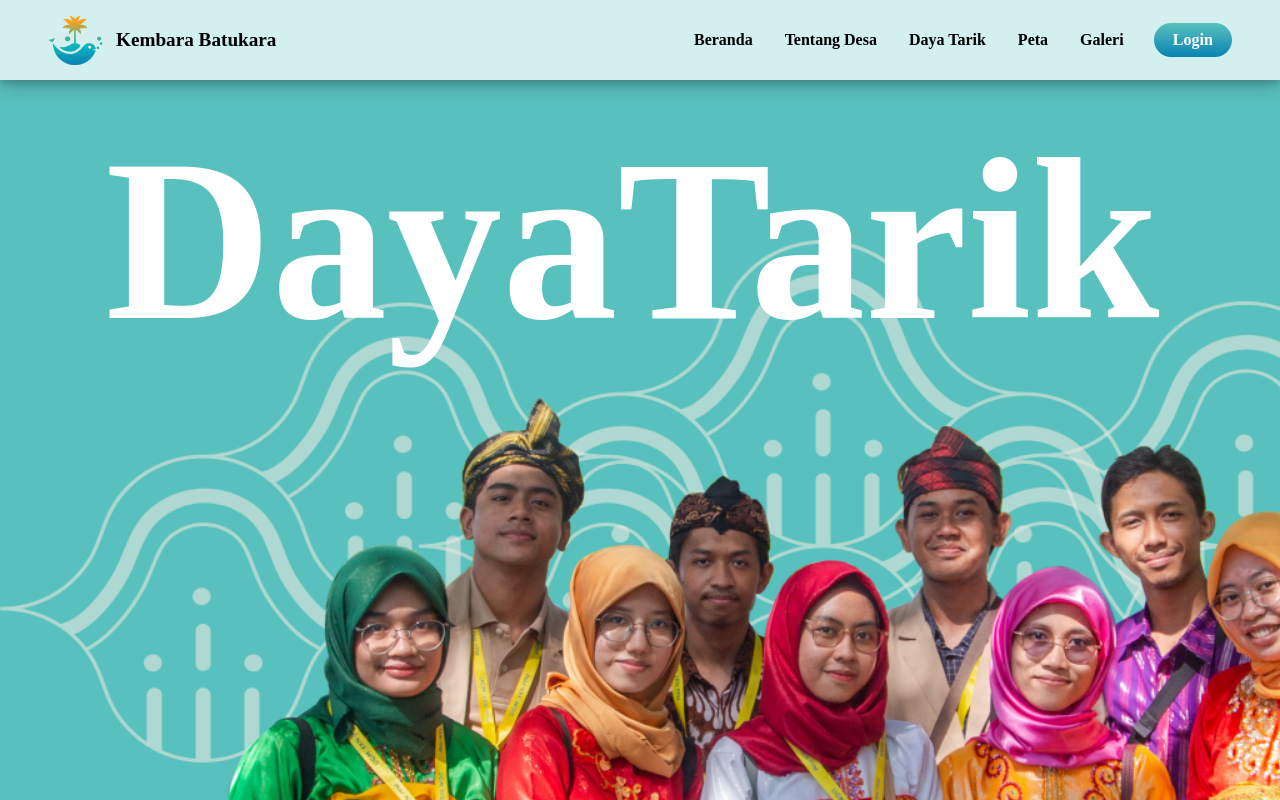
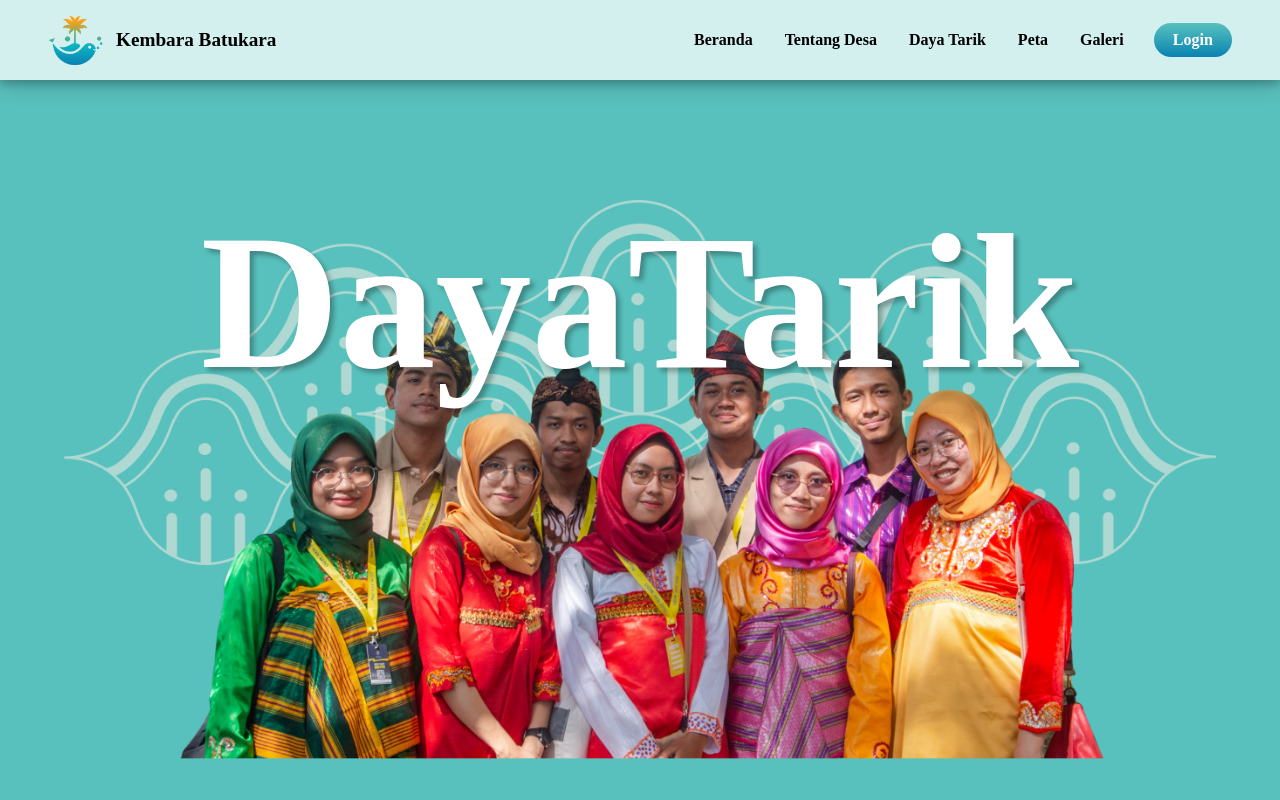
Before and after one commit to ZulfikarPra/muna-palpale, a React (Create React App) app in the folder frontend/: page /daya-tarik in a window 1280 px wide. Shown: the top 800 px of the page. Built offline with nearby package versions, Linux system fonts and the light colour scheme; a web font is replaced by a local one.

Commit message:
ganti galeri hero image

```diff
--- a/frontend/src/style/_dayatarik.scss
+++ b/frontend/src/style/_dayatarik.scss
@@ -2,25 +2,32 @@
   background-color: $aqua;
   // height: 100vh;
   height: 100%;
-  padding-top: 15em;
+  // padding-top: 15em;
 
   .daya-tarik-jumbotron {
     background-image: url('../asset/daya-tarik-header.png');
-    background-size: cover;
+    // background-color: red;
+    background-size: 90%;
+    background-position: center 200px;
+    background-repeat: no-repeat;
+
     position: relative;
-    height: 100vh;
+    height: 106vh;
+    // z-index: 2;
     // padding-top: 5em;
     h1 {
+      // z-index: -1;
       font-family: Mango;
-      font-size: 18vw;
+      font-size: 15vw;
       text-align: center;
       font-weight: 600;
       color: white;
       // padding-top: 15rem;
       position: absolute;
-      // top: 50%;
-      // right: 50%;
-      transform: translate(10%, -50%);
+      top: 50%;
+      right: 50%;
+      transform: translate(50%, -105%);
+      text-shadow: 4px 4px 5px rgba(0, 0, 0, 0.301);
     }
   }
 
@@ -32,7 +39,7 @@
     padding: 5em 10em;
     button {
       background-color: $oren;
-      color: black;
+      color: white;
       padding: 0.6em 1em;
       font-family: Mango;
       font-weight: 600;
@@ -42,7 +49,7 @@
     }
     button:hover {
       background-color: white;
-      color: $dark-blue;
+      color: $oren;
     }
   }
   .daya-tarik-content {
--- a/frontend/src/style/_galeri.scss
+++ b/frontend/src/style/_galeri.scss
@@ -6,6 +6,7 @@
     background-size: cover;
     position: relative;
     height: 100vh;
+    // background-position: center;
     h1 {
       font-family: Mango;
       font-size: 18vw;
@@ -14,6 +15,7 @@
       color: white;
       position: absolute;
       transform: translate(10%, 30%);
+      text-shadow: 4px 4px 5px rgba(0, 0, 0, 0.505);
     }
   }
   .galeri-content {
--- a/frontend/src/style/_peta.scss
+++ b/frontend/src/style/_peta.scss
@@ -1,9 +1,25 @@
 .peta {
+  overflow-x: hidden;
   .peta-jumbotron {
     background-image: url('../asset/peta-header.png');
     position: relative;
     height: 100vh;
     background-position: bottom;
+    // overflow-x: hidden;
+    // overflow-x: hidden;
+    &::after {
+      content: '';
+      background-color: #0f3057;
+      // backdrop-filter: 990px;
+      filter: blur(6px);
+      position: absolute;
+      width: 107%;
+      height: 30px;
+      z-index: 99999;
+      transform: translateY(40%);
+      bottom: 0;
+      left: -5%;
+    }
     h1 {
       font-family: Mango;
       font-size: 18vw;
@@ -14,6 +30,7 @@
       right: 50%;
       transform: translate(120%, -40%);
       background-position: bottom 100px;
+      text-shadow: 4px 4px 5px rgba(0, 0, 0, 0.505);
     }
   }
 }
```
Also changed, not shown: frontend/src/asset/galeri-header.png.
